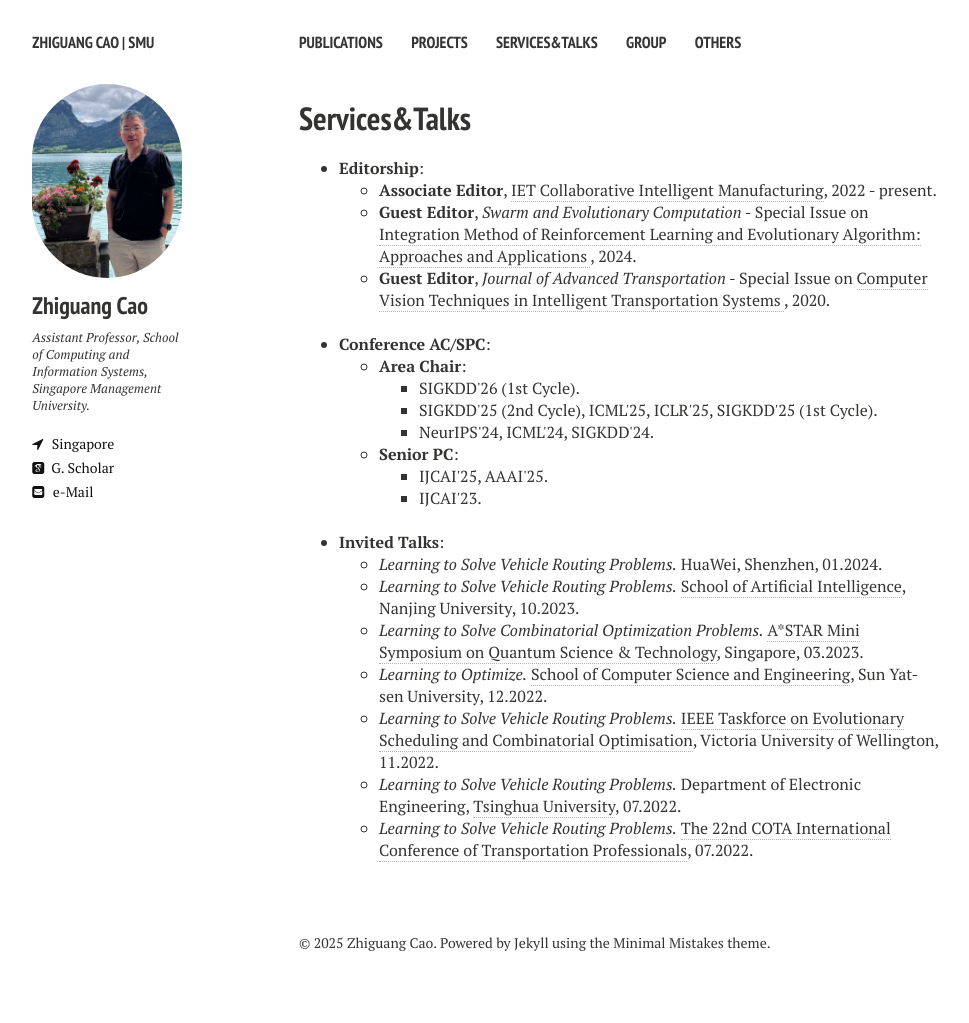
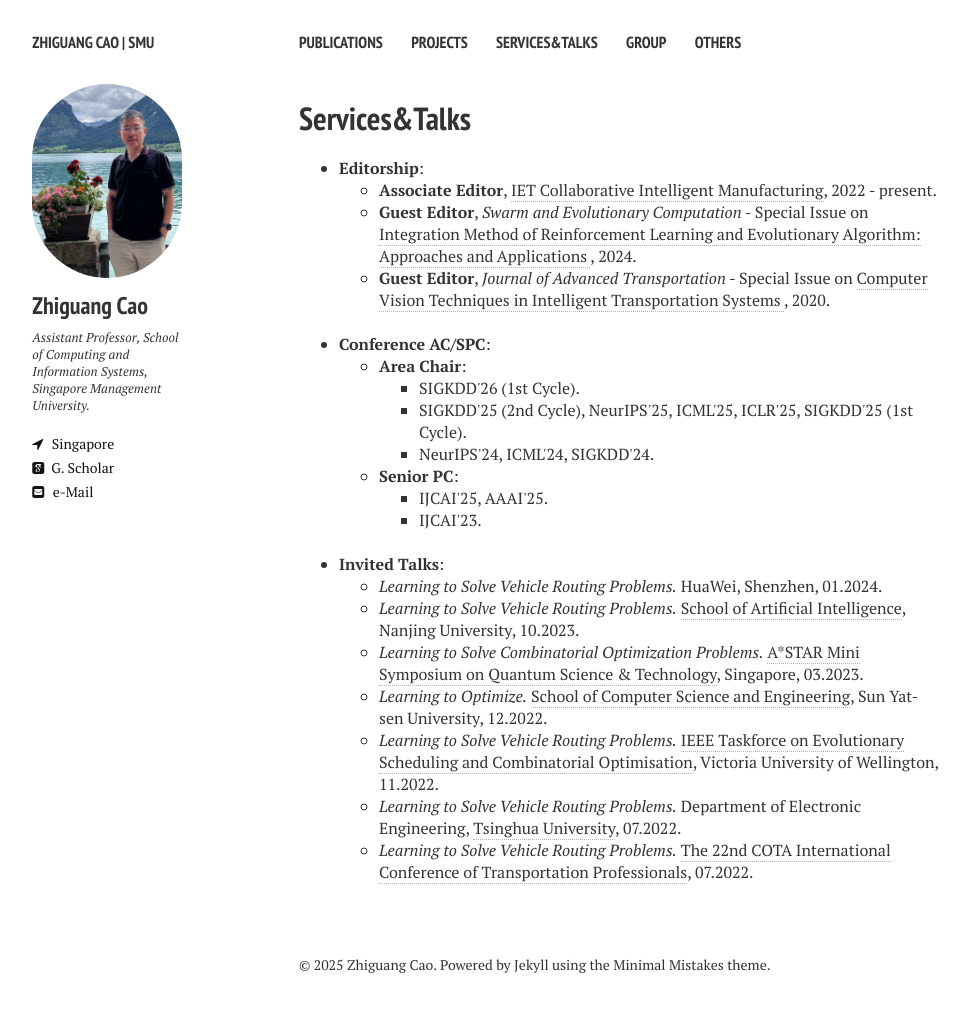
Before and after one commit to zhiguangcaosg/zhiguangcaosg.github.io, a Jekyll site: the page built from services&talks.md, in a window 1280 px wide. Shown: the whole page, without its empty margins (21-990 px from the left). Built offline with Jekyll 4.4.1, drawn with Linux system fonts in a browser that asks for light colours; nearby versions of some CDN libraries; before the commit the page ends 1001 px from its top, so only the background shows below that.

Commit message:
Update services&talks.md

```diff
--- a/services&talks.md
+++ b/services&talks.md
@@ -31,7 +31,7 @@ comments: false
 		<ul>
 		<li>  SIGKDD'26 (1st Cycle).
 	        </li>
-		<li>  SIGKDD'25 (2nd Cycle), ICML'25, ICLR'25, SIGKDD'25 (1st Cycle).
+		<li>  SIGKDD'25 (2nd Cycle), NeurIPS'25, ICML'25, ICLR'25, SIGKDD'25 (1st Cycle).
 	        </li>
 		<li>  NeurIPS'24, ICML'24, SIGKDD'24.
 	        </li>
```
